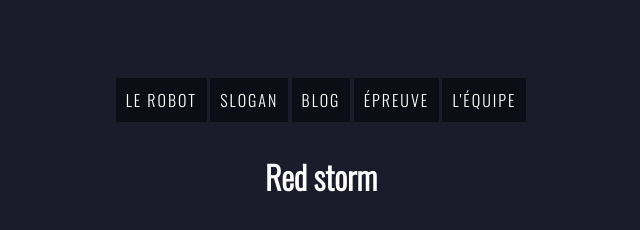
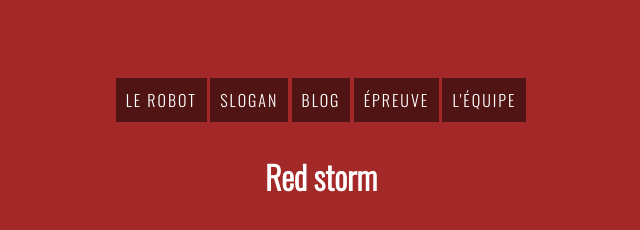
Before and after one commit to stormred/stormred.github.io, a plain HTML site: page index.html in a window 1280 px wide. Shown: the whole page, without its empty margins (319-959 px from the left). Drawn offline with nearby package versions, Linux system fonts and the light colour scheme.

Commit message:
Update style.css

```diff
--- a/style.css
+++ b/style.css
@@ -3,7 +3,7 @@
 }
 body{
   color:#FFFFFF;
-  background:#1b1b2b;
+  background:#a32828;
   padding:80px;
   font-family: 'Oswald';
 }
```
